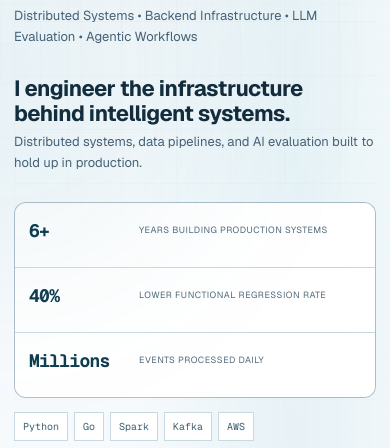
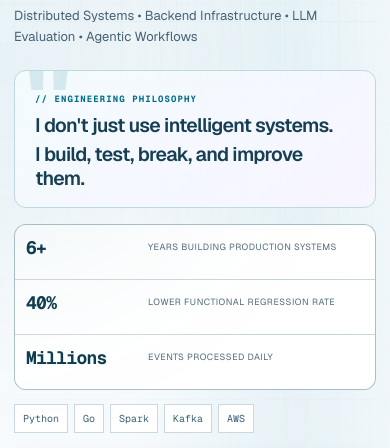
Before and after one commit to lokeshgadesula/system-lokesh, a Next.js app: page / in a window 390 px wide. Shown: the part 277-725 px from the top of the page. Built offline with nearby package versions, Linux system fonts and the light colour scheme; no server answers.

Commit message:
Refine portfolio quotes and responsive recruiter UI

```diff
--- a/app/globals.css
+++ b/app/globals.css
@@ -397,6 +397,26 @@ button:focus-visible, a:focus-visible, input:focus-visible { outline: 2px solid
 .recruiter-panel h3,.recruiter-projects h3 { margin:7px 0 10px; color:#d4e5ee; font-size:18px; }
 .recruiter-panel ul { display:grid; gap:8px; padding-left:17px; color:#8096a5; font-size:12px; line-height:1.55; }
 .recruiter-capabilities p,.recruiter-projects p { color:#8096a5; font-size:12px; line-height:1.6; }
+.recruiter-capabilities { display:flex; flex-direction:column; }
+.hero-philosophy.philosophy-card {
+  display:flex; min-height:0; max-width:650px; margin-top:22px; padding:22px 20px 16px;
+}
+.hero-philosophy.philosophy-card::before { top:-36px; font-size:130px; }
+.hero-philosophy blockquote { margin:8px 0 0; font-size:clamp(18px,1.55vw,23px); line-height:1.2; }
+.philosophy-card {
+  position:relative; isolation:isolate; overflow:hidden; display:flex; flex-direction:column; justify-content:center;
+  min-height:290px; margin:auto 0 0; padding:54px 28px 30px; border:1px solid rgba(126,231,255,.15); border-radius:12px;
+  background:linear-gradient(145deg,rgba(126,231,255,.045),rgba(182,164,255,.025));
+}
+.philosophy-card::before {
+  content:'"'; position:absolute; z-index:0; top:-66px; left:8px; color:rgba(126,231,255,.14);
+  font:700 220px/1 var(--sans); letter-spacing:-.1em; pointer-events:none;
+}
+.philosophy-card > * { position:relative; z-index:1; }
+.philosophy-card-label { color:var(--cyan); font:700 9px var(--mono); letter-spacing:.12em; }
+.philosophy-card blockquote { display:grid; gap:5px; margin:22px 0 24px; color:#e4f4fb; font-size:clamp(24px,2.25vw,30px); font-weight:600; line-height:1.25; letter-spacing:-.035em; }
+.philosophy-card blockquote span { display:block; }
+.philosophy-card figcaption { color:#90a9ba; font:650 9px var(--mono); letter-spacing:.1em; }
 .recruiter-projects { display:grid; grid-template-columns:repeat(2,1fr); gap:0 24px; }
 .recruiter-projects > .eyebrow { grid-column:1/-1; margin-bottom:8px; }
 .recruiter-projects article { display:grid; align-content:space-between; gap:12px; padding:18px 0; }
@@ -437,7 +457,24 @@ button:focus-visible, a:focus-visible, input:focus-visible { outline: 2px solid
   .recruiter-proof div:last-child { border-bottom:0; }
   .recruiter-projects { grid-template-columns:1fr; }
   .recruiter-projects article + article { border-left:0; border-top:1px solid var(--line); padding-left:0; }
-  .identity-prompt { right:10px; bottom:10px; width:calc(100% - 20px); }
+  .recruiter-philosophy { min-height:240px; margin-top:28px; padding:46px 22px 26px; }
+  .recruiter-philosophy::before { top:-48px; font-size:180px; }
+  .identity-prompt {
+    right:12px; bottom:12px; width:min(288px,calc(100% - 24px)); padding:11px;
+    border-radius:11px; box-shadow:0 14px 42px rgba(0,0,0,.46);
+  }
+  .identity-close { top:6px; right:6px; width:22px; height:22px; }
+  .identity-prompt > .eyebrow { font-size:8px; }
+  .identity-prompt > strong { margin:5px 0 0; padding-right:22px; font-size:15px; }
+  .identity-prompt > p { display:none; }
+  .identity-prompt form { grid-template-columns:repeat(2,minmax(0,1fr)); gap:6px; margin-top:6px; }
+  .identity-prompt label { gap:3px; font-size:7.5px; }
+  .identity-prompt input { min-height:30px; padding:5px 7px; font-size:12px; }
+  .identity-error,.identity-prompt form > div { grid-column:1/-1; }
+  .identity-error { font-size:8.5px; line-height:1.3; }
+  .identity-prompt form > div { gap:8px; margin-top:0; }
+  .identity-prompt form .button { min-height:30px; padding:0 11px; font-size:9px; }
+  .identity-skip { font-size:8px; }
   .footer { grid-template-columns:1fr; text-align:center; }
   .footer > div,.footer > div:nth-child(2),.footer > div:nth-child(3) { text-align:center; justify-items:center; }
 }
@@ -636,22 +673,24 @@ body::before {
   letter-spacing: -.024em;
 }
 .hero-substatement { max-width: 600px; font-size: 13px; color: #8295a5; }
+.hero-statement,.hero-substatement { display:none; }
 .hero-proof {
   display: grid;
-  grid-template-columns: repeat(3, minmax(0,1fr));
+  grid-template-columns:repeat(3,minmax(0,1fr));
   gap: 1px;
-  margin-top: 28px;
-  max-width: 650px;
+  width:100%;
+  max-width:650px;
+  margin-top: 16px;
   border: 1px solid var(--line);
   border-radius: 12px;
   overflow: hidden;
   background: var(--line);
 }
 .hero-proof > div {
-  min-height: 82px;
-  padding: 14px 14px 12px;
+  min-height:70px;
+  padding:11px 12px 10px;
   display: grid;
-  align-content: space-between;
+  align-content:space-between;
   background: rgba(7,15,23,.94);
 }
 .hero-proof strong {
@@ -850,8 +889,13 @@ body::before {
   .hero { padding-top: 116px; padding-bottom:64px; gap: 42px; }
   .hero h1 { font-size: clamp(35px, 10.7vw, 54px); }
   .hero-role { margin-top: 22px; }
+  .hero-philosophy {
+    display:flex; min-height:0; margin-top:20px; padding:22px 18px 16px;
+  }
+  .hero-philosophy::before { top:-34px; font-size:125px; }
+  .hero-philosophy blockquote { margin:8px 0 0; font-size:clamp(18px,5vw,21px); }
   .hero-proof { grid-template-columns: 1fr; }
-  .hero-proof > div { min-height: 64px; grid-template-columns: 84px 1fr; align-items: center; }
+  .hero-proof > div { min-height:54px; grid-template-columns:110px minmax(0,1fr); gap:12px; padding:9px 11px; align-items:center; }
   .hero-proof strong { font-size: 18px; }
   .hero-stack { gap: 6px; }
   .topology-card { min-height: 430px; }
@@ -866,7 +910,6 @@ body::before {
 
 @media (max-width: 440px) {
   .hero h1 { font-size: 36px; letter-spacing: -.04em; }
-  .hero-proof > div { grid-template-columns: 72px 1fr; }
   .metrics-grid { grid-template-columns: 1fr; }
   .metric { min-height: 112px; }
   .tech-node-grid { grid-template-columns: 1fr; }
@@ -885,7 +928,6 @@ body::before {
 @media (max-width: 760px) {
   .hero { grid-template-columns: minmax(0,1fr); }
   .hero-copy-wrap,.hero-viz-wrap { min-width: 0; }
-  .hero-proof > div { grid-template-columns: 110px minmax(0,1fr); }
   .hero-proof strong { white-space: nowrap; }
   .overview-layout { grid-template-columns: minmax(0,1fr); }
   .module-list,.module-inspector,.module-body { min-width: 0; }
@@ -901,7 +943,6 @@ body::before {
   .nav-actions { gap: 5px; }
   .cmd-button { display: none; }
   .hero h1 { font-size: clamp(28px,9.2vw,33px); letter-spacing: -.055em; }
-  .hero-proof > div { grid-template-columns: 104px minmax(0,1fr); }
 }
 
 /* Readability pass: preserve the technical hierarchy without making visitors hunt for text. */
--- a/app/theme.css
+++ b/app/theme.css
@@ -152,6 +152,10 @@ html[data-theme="light"] .recruiter-head strong,html[data-theme="light"] .recrui
 html[data-theme="light"] .recruiter-hero p,html[data-theme="light"] .recruiter-panel ul,html[data-theme="light"] .recruiter-capabilities p,html[data-theme="light"] .recruiter-projects p { color:#4c6879; }
 html[data-theme="light"] .recruiter-proof div,html[data-theme="light"] .recruiter-panel,html[data-theme="light"] .recruiter-projects { background:#fff; border-color:#cbdde6; }
 html[data-theme="light"] .recruiter-proof strong { color:#153e51; }
+html[data-theme="light"] .philosophy-card { background:linear-gradient(145deg,#f3fbfd,#f7f5ff); border-color:#bed9e4; }
+html[data-theme="light"] .philosophy-card::before { color:rgba(0,108,135,.12); }
+html[data-theme="light"] .philosophy-card blockquote { color:#173f54; }
+html[data-theme="light"] .philosophy-card figcaption { color:#4d6c7f; }
 html[data-theme="light"] .recruiter-contact { background:linear-gradient(120deg,#f1faf7,#edf7fa); border-color:#a6cfc4; }
 html[data-theme="light"] .recruiter-contact a { color:#31586c; background:#fff; }
 html[data-theme="light"] .identity-prompt { background:linear-gradient(145deg,#fff,#edf6f9); border-color:#9fc7d5; box-shadow:0 22px 70px rgba(35,78,100,.2); }
--- a/components/Hero.tsx
+++ b/components/Hero.tsx
@@ -27,6 +27,14 @@ export function Hero() {
           <p className="hero-specialties">{portfolio.identity.specialties.join(" • ")}</p>
           <p className="hero-statement">{portfolio.identity.statement}</p>
           <p className="hero-substatement">{portfolio.identity.alternateStatements[0]}</p>
+
+          <figure className="hero-philosophy philosophy-card">
+            <span className="philosophy-card-label">// ENGINEERING PHILOSOPHY</span>
+            <blockquote>
+              <span>I don&apos;t just use intelligent systems.</span>
+              <span>I build, test, break, and improve them.</span>
+            </blockquote>
+          </figure>
 
           <div className="hero-proof" aria-label="Selected engineering impact">
             {portfolio.identity.proof.map((item) => (
--- a/components/RecruiterMode.tsx
+++ b/components/RecruiterMode.tsx
@@ -16,8 +16,6 @@ export function RecruiterMode() {
     return () => { document.body.style.overflow = previous; window.removeEventListener("keydown", onKey); };
   }, [closeRecruiterMode, recruiterMode]);
   if (!recruiterMode) return null;
-
-  const leadExperience = portfolio.experience.slice(0, 2);
 
   return (
     <div className="recruiter-mode" role="dialog" aria-modal="true" aria-labelledby="recruiter-title">
@@ -47,8 +45,8 @@ export function RecruiterMode() {
 
           <section className="recruiter-grid">
             <div className="recruiter-panel">
-              <span className="eyebrow">STRONGEST EXPERIENCE</span>
-              {leadExperience.map((item) => (
+              <span className="eyebrow">PROFESSIONAL EXPERIENCE</span>
+              {portfolio.experience.map((item) => (
                 <article key={item.build}>
                   <small>{item.dates} / {item.company}</small>
                   <h3>{item.role}</h3>
@@ -65,6 +63,13 @@ export function RecruiterMode() {
                   <div className="tag-row">{module.items.slice(0, 5).map((item) => <span key={item}>{item}</span>)}</div>
                 </article>
               ))}
+              <figure className="recruiter-philosophy philosophy-card">
+                <span className="philosophy-card-label">// ENGINEERING PHILOSOPHY</span>
+                <blockquote>
+                  <span>It always seems impossible until it&apos;s done.</span>
+                </blockquote>
+                <figcaption>— LOKESHPRASANTH GADESULA</figcaption>
+              </figure>
             </div>
           </section>
 
```
